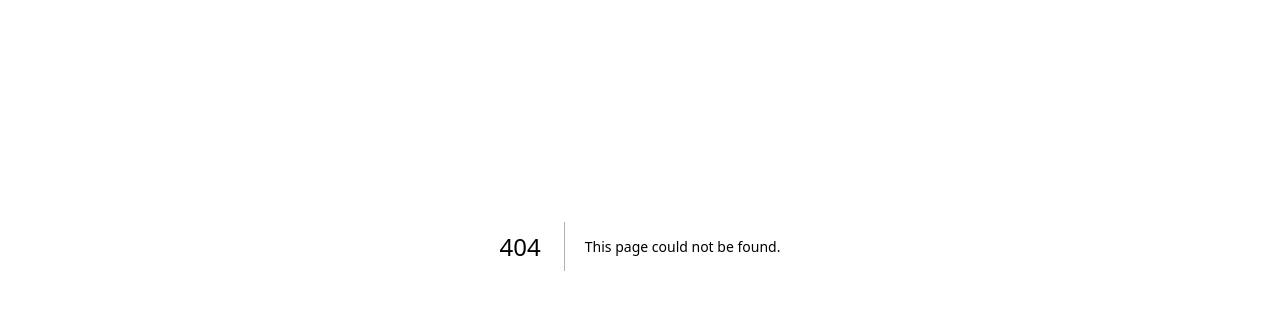
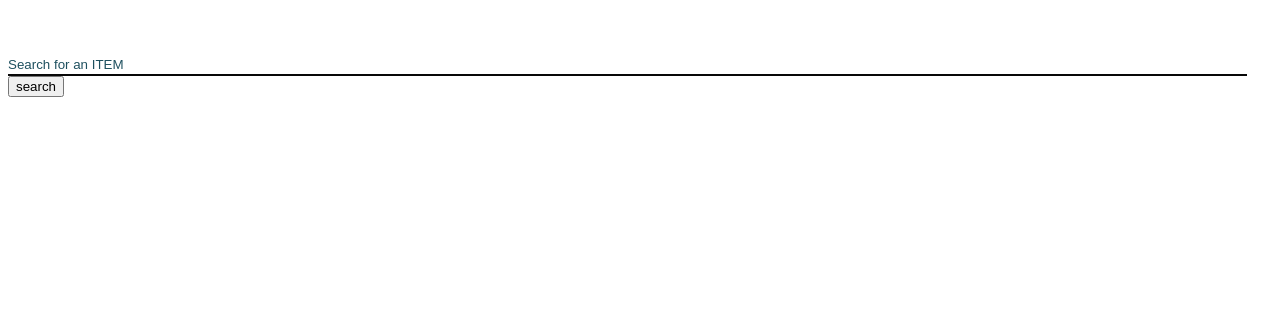
Before and after one commit to Greenfield2-0/ZaraRBK, a Next.js app in the folder zaraapp/client/: page /search in a window 1280 px wide. Before the commit this address had no page. Shown: the part 154-464 px from the top of the page. Built offline with nearby package versions, Linux system fonts and the light colour scheme.

Commit message:
conflit resolved

```diff
--- /dev/null
+++ b/zaraapp/client/app/search/page.tsx
@@ -0,0 +1,43 @@
+'use client'
+import { useState } from "react";
+import axios from 'axios';
+import "./search.css"
+
+const Search: React.FC = () => {
+
+  const [search, setSearch] = useState<string>('');
+  const [results, setResults] = useState<any[]>([]);
+
+  const fetchData = () => {
+    axios.get(`http://localhost:5000/api/products/one/${search}`)
+      .then((response: any) => {
+        setResults(response.data);
+        console.log(response.data);
+        console.log("hi");
+      })
+      .catch((error: any) => {
+        console.error(error);
+      });
+  };
+
+  const handleSearch = () => {
+    fetchData();
+  };
+
+  return (
+    <div style={{ backgroundColor: 'white' }}>
+      <input style={{ marginTop: "200px" }} className="searchbar" type="text" placeholder="Search for an ITEM" value={search} onChange={(e) => setSearch(e.target.value)} />
+      <button onClick={handleSearch}>search</button>
+
+      {results.map((result) => (
+        <div key={result.productId}>
+          <div>Product: {result.productimage}</div>
+          <div>Product Name: {result.productname}</div>
+          <div>Product Price: {result.productprice}</div>
+        </div>
+      ))}
+    </div>
+  );
+};
+
+export default Search;
```
